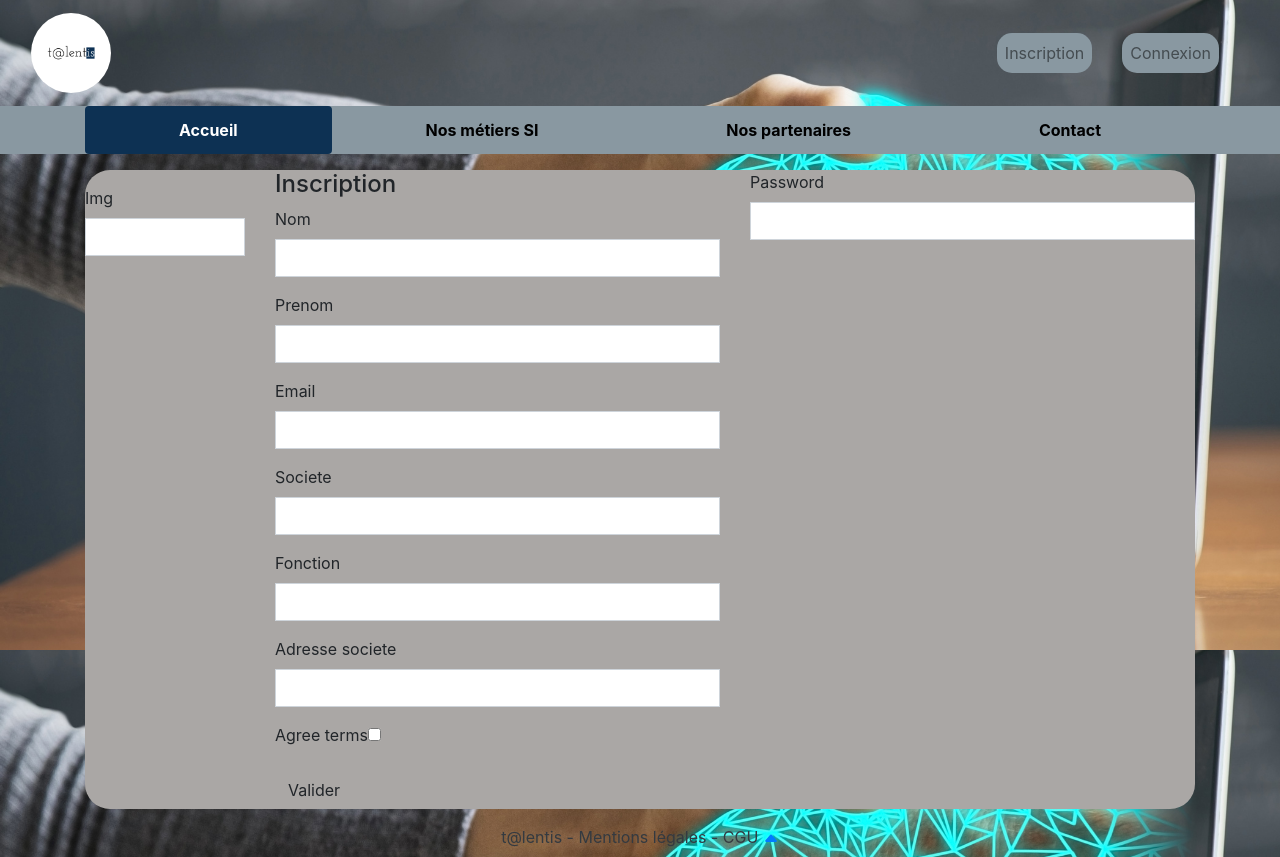
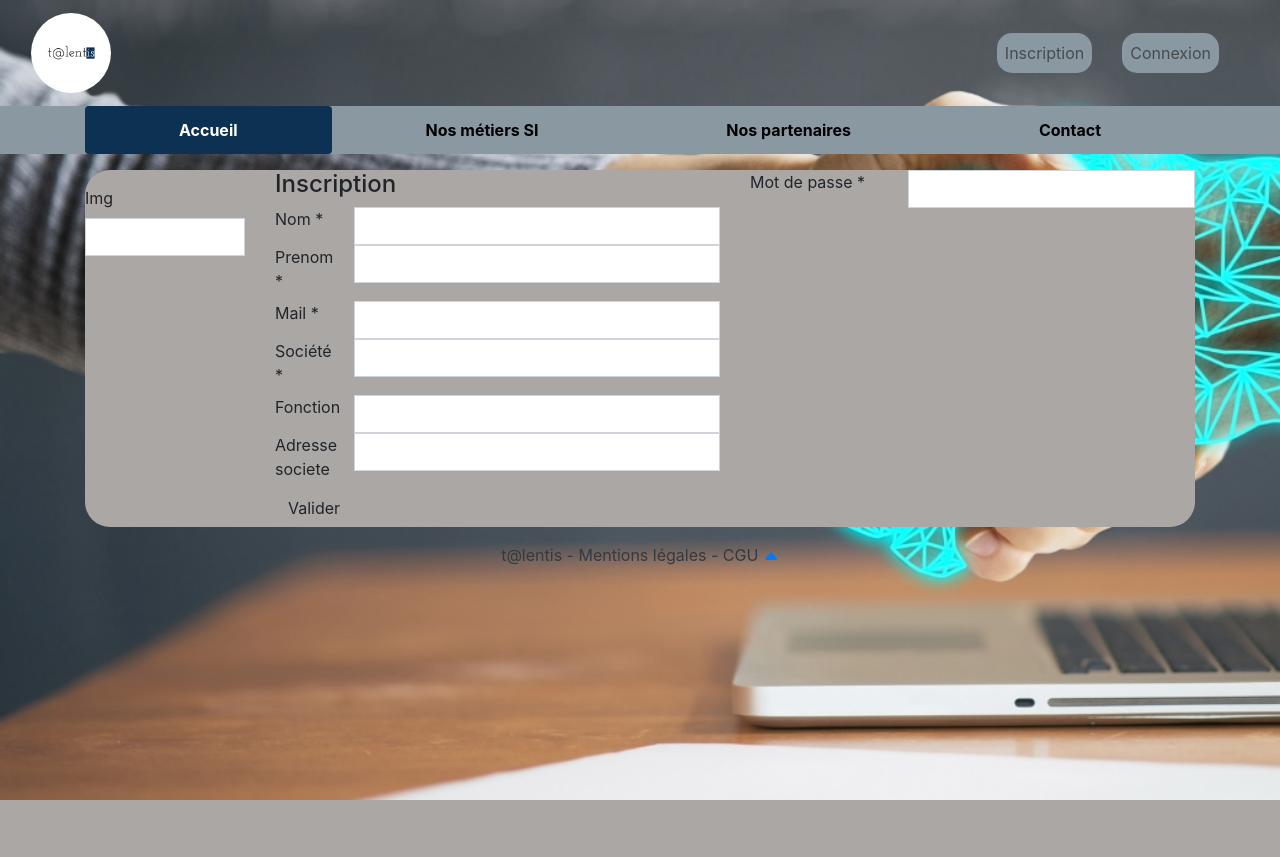
Before and after one commit to stephen-germain/Talentis, a Symfony app: template templates/registration/register.html.twig in a window 1280 px wide. After the commit the page ends 800 px from the top, so only its background shows below. Run offline with Twig, Linux system fonts and the light colour scheme; the template is opened without the code that fills it, so the values that code supplies are empty; form fields are guessed from the names that the template uses; some libraries are stand-ins or nearby versions.

Commit message:
formatting register page

```diff
--- a/public/css/style.css
+++ b/public/css/style.css
@@ -5,6 +5,7 @@
 body{
     background-image: url('../img/arrière-plan_site.png');
     background-attachment: fixed;
+    background-size: cover;
 }
 
 h2{
--- a/templates/base.html.twig
+++ b/templates/base.html.twig
@@ -23,12 +23,27 @@
             </button>
             <div class="navbar-collapse collapse justify-content-end" id="menu">
                 <ul class="navbar-nav">
+
+                    {% if not app.user %}
                     <li class="nav-item">
                         <a class="nav-link nav1" href="{{ path('app_register') }}">Inscription</a>
                     </li>
-                        <li class="nav-item">
+                    {% else %}
+                    <li class="nav-item">
+                       <p> Bienvenue {{app.user.prenom}}
+                    </li>
+                    {% endif %}
+
+                    {% if not app.user %}
+                    <li class="nav-item">
                         <a class="nav-link nav1" href="{{ path('app_login') }}">Connexion</a>
                     </li>
+                    {% else %}
+                    <li class="nav-item">
+                        <a class="nav-link nav1" href="{{ path('app_logout') }}">déconnexion</a>
+                    </li>
+                    {% endif %}
+
                 </ul>
             </div>
         </div>
--- a/templates/registration/register.html.twig
+++ b/templates/registration/register.html.twig
@@ -20,24 +20,98 @@
                 <h4>Inscription</h4>
 
                 {# {{ form_start(registrationForm) }} #}
-                    {{ form_row(registrationForm.nom) }}
-                    {{ form_row(registrationForm.prenom) }}
-                    {{ form_row(registrationForm.email) }}
-                    {{ form_row(registrationForm.societe) }}
-                    {{ form_row(registrationForm.fonction) }}
-                    {{ form_row(registrationForm.adresseSociete) }}
 
-                    {{ form_row(registrationForm.agreeTerms) }}
+                    {# <div class="form-group row">
+                        <label for="nom" class="col-sm-2 col-form-label">Nom</label>
+                        <div class="col-sm-10">
+                        <input type="text" class="form-control" id="nom" name="nom[nom]">
+                        </div>
+                    </div>
+                    <div class="form-group row">
+                        <label for="prenom" class="col-sm-2 col-form-label">Prenom</label>
+                        <div class="col-sm-10">
+                        <input type="prenom" class="form-control" id="prenom" name="prenom[prenom]">
+                        </div>
+                    </div>
+                     <div class="form-group row">
+                        <label for="prenom" class="col-sm-2 col-form-label">Prenom</label>
+                        <div class="col-sm-10">
+                        <input type="prenom" class="form-control" id="prenom" name="prenom[prenom]">
+                        </div>
+                    </div> #}
+                    <div class="form-group row">
+                        <div class="col-2">
+                            {{ form_label(registrationForm.nom, 'Nom *') }}
+                        </div>
+
+                        <div class="col-md-10">
+                            {{ form_widget(registrationForm.nom) }}
+                        </div>
+                    </div>
+                    <div class="form-group row">
+                        <div class="col-2">
+                            {{ form_label(registrationForm.prenom, 'Prenom *') }}
+                        </div>
+
+                        <div class="col-md-10">
+                            {{ form_widget(registrationForm.prenom) }}
+                        </div>
+                    </div>
+                    <div class="form-group row">
+                        <div class="col-2">
+                            {{ form_label(registrationForm.email, 'Mail *') }}
+                        </div>
+
+                        <div class="col-md-10">
+                            {{ form_widget(registrationForm.email) }}
+                        </div>
+                    </div>
+                    <div class="form-group row">
+                        <div class="col-2">
+                            {{ form_label(registrationForm.societe, 'Société *') }}
+                        </div>
+
+                        <div class="col-md-10">
+                            {{ form_widget(registrationForm.societe) }}
+                        </div>
+                    </div>
+                    <div class="form-group row">
+                        <div class="col-2">
+                            {{ form_label(registrationForm.fonction) }}
+                        </div>
+
+                        <div class="col-md-10">
+                            {{ form_widget(registrationForm.fonction) }}
+                        </div>
+                    </div>
+                    <div class="form-group row">
+                        <div class="col-2">
+                            {{ form_label(registrationForm.adresseSociete) }}
+                        </div>
+
+                        <div class="col-md-10">
+                            {{ form_widget(registrationForm.adresseSociete) }}
+                        </div>
+                    </div>
 
                     <button type="submit" class="btn">Valider</button>
                 {# {{ form_end(registrationForm) }} #}
             </div>
+
+
             <div class="col-5">
                 {# {{ form_start(registrationForm) }} #}
 
-                    {{ form_row(registrationForm.plainPassword, {
-                        label: 'Password'
-                    }) }}
+                <div class="form-group row">
+                        <div class="col-4">
+                            {{ form_label(registrationForm.plainPassword, 'Mot de passe *') }}
+                        </div>
+
+                        <div class="col-md-8">
+                            {{ form_widget(registrationForm.plainPassword) }}
+                        </div>
+                    </div>
+
                 {{ form_end(registrationForm) }}
 
             </div>
```
Also changed, not shown: src/Form/RegistrationFormType.php (+21 -7 lines).
